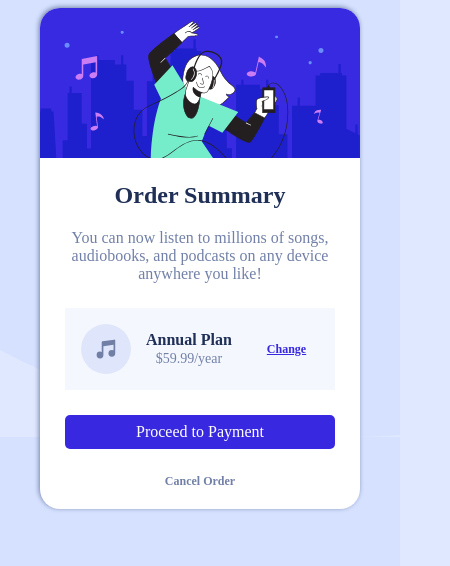
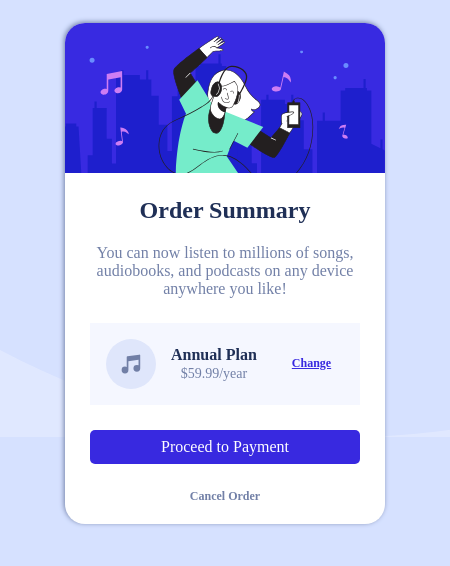
Before and after one commit to ishitakeshawani/Frontend-Mentor-Challenges, a plain HTML site: page order-summary-component-main/index.html in a window 390 px wide. Shown: the whole page, 450 px wide, since content can reach past the window. Drawn offline with Linux system fonts and the light colour scheme.

Commit message:
made responsive to phone

```diff
--- a/order-summary-component-main/style.css
+++ b/order-summary-component-main/style.css
@@ -111,9 +111,6 @@ img {
 
 @media screen and (max-width: 700px) {
   body {
-    width:400px;
-  }
-  .card{
-    margin: 2%;
+    width:450px;
   }
 }
```
